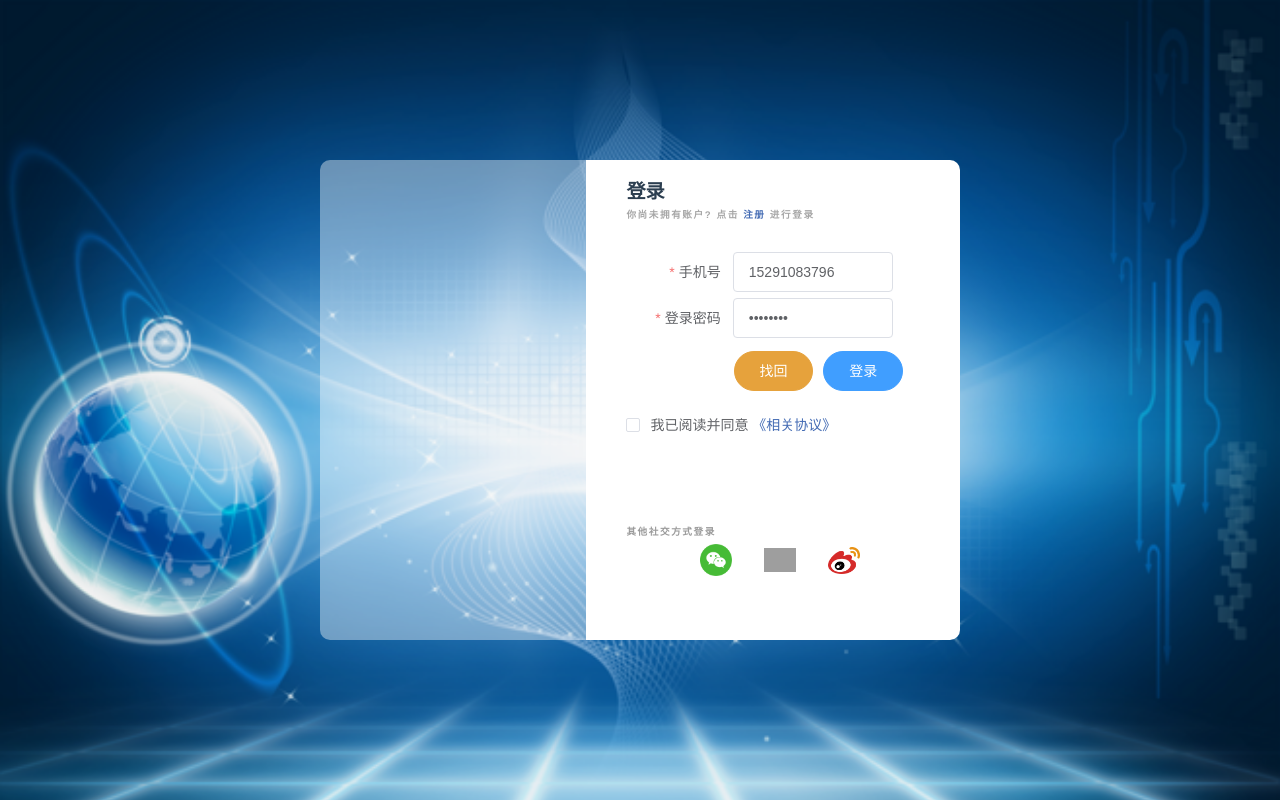
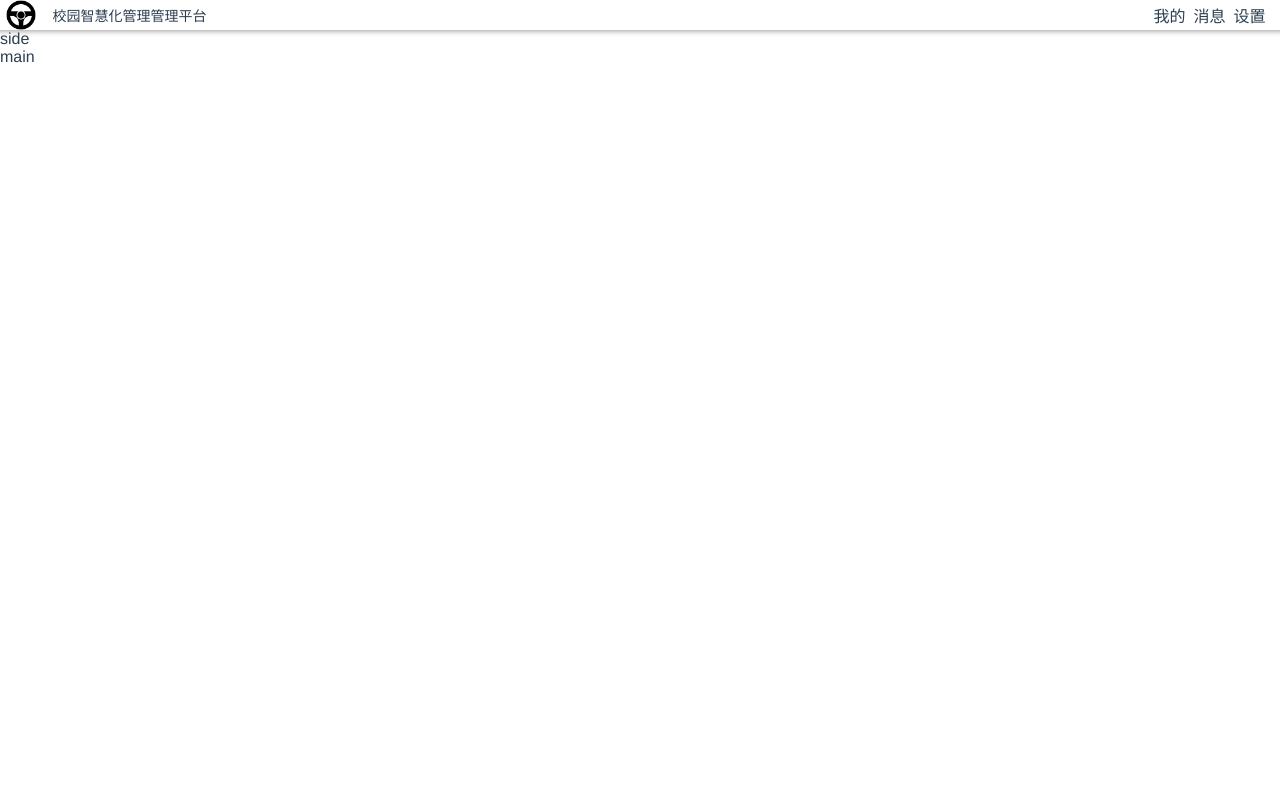
Before and after one commit to wt032320/Project_management_platform, a Vue app in the folder management_client/: page / in a window 1280 px wide. Built offline with nearby package versions, Linux system fonts and the light colour scheme; grey boxes are pictures that could not be loaded.

Commit message:
项目平台界面

```diff
--- /dev/null
+++ b/management_client/src/components/project/ProjectHeader.vue
@@ -0,0 +1,62 @@
+<template>
+  <header>
+    <div class="header-logo">
+      <img src="../../assets/logo.png" >
+      <span>校园智慧化管理管理平台</span>
+    </div>
+    <div class="header-messages">
+      <div class="head-message" v-for="(item, index) in messages" :key="index">
+        <span>{{item}}</span>
+      </div>
+    </div>
+  </header>
+</template>
+
+<script lang="ts">
+import { defineComponent, reactive, ref } from 'vue';
+
+export default defineComponent({
+  name: 'ProjectHeader',
+  components: {},
+  setup() {
+    const messages = ref(["我的", "消息", "设置"])
+
+    return {
+      messages
+    }
+  }
+})
+</script>
+
+<style lang="scss">
+  header {
+    display: flex;
+    justify-content: space-between; // 两端对齐，项目之间的间隔都相等
+    width: 110%;
+    position: relative;
+    right: 5%;
+    box-shadow: 0 0.4rem 0.35rem -0.35rem rgba($color: gray, $alpha: 0.8);
+    .header-logo {
+      display: flex;
+      justify-content: center;
+      align-items: center;
+      margin-left: 5%;
+      img {
+        zoom: 0.15; // zoom(设置或检索对象的缩放比例)：normal(使用对象的实际尺寸) | <number>(用浮点数来定义缩放比例。不允许负值) | <percentage> (用百分比来定义缩放比例。不允许负值)
+      }
+      span {
+        margin-left: 1rem;
+        font-size: 14px;
+      }
+    }
+    .header-messages {
+      display: flex;
+      justify-content: center;
+      align-items: center;
+      margin-right: 5%;
+      .head-message {
+        padding-right: 0.5rem;
+      }
+    }
+  }
+</style>
--- /dev/null
+++ b/management_client/src/components/project/ProjectMain.vue
@@ -0,0 +1,17 @@
+<template>
+  <div>
+    main
+  </div>
+</template>
+
+<script lang="ts">
+import { defineComponent } from "vue";
+
+export default defineComponent({
+  name: 'ProjectMain',
+})
+</script>
+
+<style lang="scss">
+
+</style>
--- /dev/null
+++ b/management_client/src/components/project/ProjectSide.vue
@@ -0,0 +1,17 @@
+<template>
+  <div>
+    side
+  </div>
+</template>
+
+<script lang="ts">
+import { defineComponent } from "vue";
+
+export default defineComponent({
+  name: 'ProjectSide',
+})
+</script>
+
+<style lang="scss">
+
+</style>
--- a/management_client/src/views/Project.vue
+++ b/management_client/src/views/Project.vue
@@ -1,16 +1,23 @@
 <template>
   <div>
-
+    <project-header></project-header>
+    <project-side></project-side>
+    <project-main></project-main>
   </div>
 </template>
 
 <script lang="ts">
 import { defineComponent } from "vue";
+import ProjectHeader from "../components/project/ProjectHeader.vue"
+import ProjectSide from "../components/project/ProjectSide.vue"
+import ProjectMain from "../components/project/ProjectMain.vue"
 
 export default defineComponent({
   name: 'Project',
   components: {
-
+    ProjectHeader,
+    ProjectSide,
+    ProjectMain
   },
   setup() {
 
```
Also changed, not shown: management_client/src/router/index.ts (+6 -2 lines), management_client/src/views/Auth.vue (+5 -4 lines), management_client/src/assets/logo.png (added), management_client/src/components/auth/AlterForm.vue (renamed from management_client/src/components/login/AlterForm.vue), management_client/src/components/auth/LoginForm.vue (renamed from management_client/src/components/login/LoginForm.vue), management_client/src/components/auth/MessageForm.vue (renamed from management_client/src/components/login/MessageForm.vue), management_client/src/components/auth/RegistForm.vue (renamed from management_client/src/components/login/RegistForm.vue).
